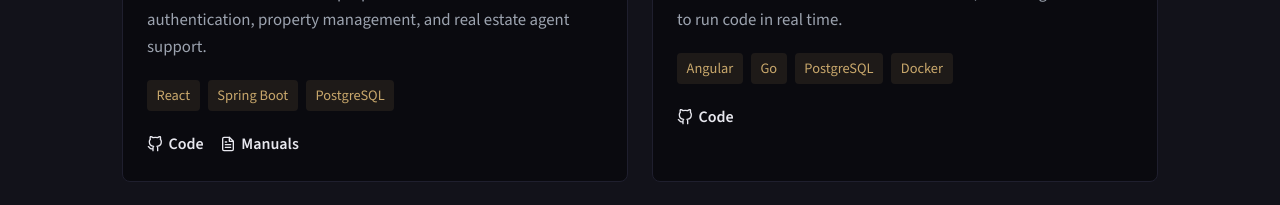
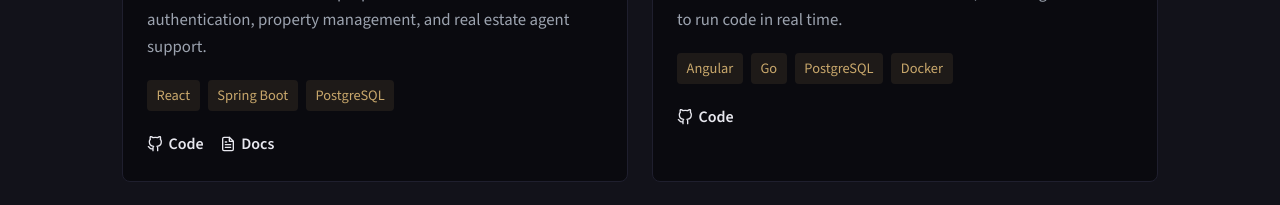
Before and after one commit to Richi78/portf, a Nuxt app in the folder frontend/: page / in a window 1280 px wide. Shown: the part 2640-2845 px from the top of the page. Built offline with nearby package versions, Linux system fonts and the light colour scheme.

Commit message:
fix: update link text from 'Manuals' to 'Docs' in PortfolioProjects component

```diff
--- a/frontend/app/features/portfolio/components/PortfolioProjects.vue
+++ b/frontend/app/features/portfolio/components/PortfolioProjects.vue
@@ -85,7 +85,7 @@
                   <line x1="16" y1="17" x2="8" y2="17" />
                   <polyline points="10 9 9 9 8 9" />
                 </svg>
-                Manuals
+                Docs
               </a>
             </div>
           </div>
```
